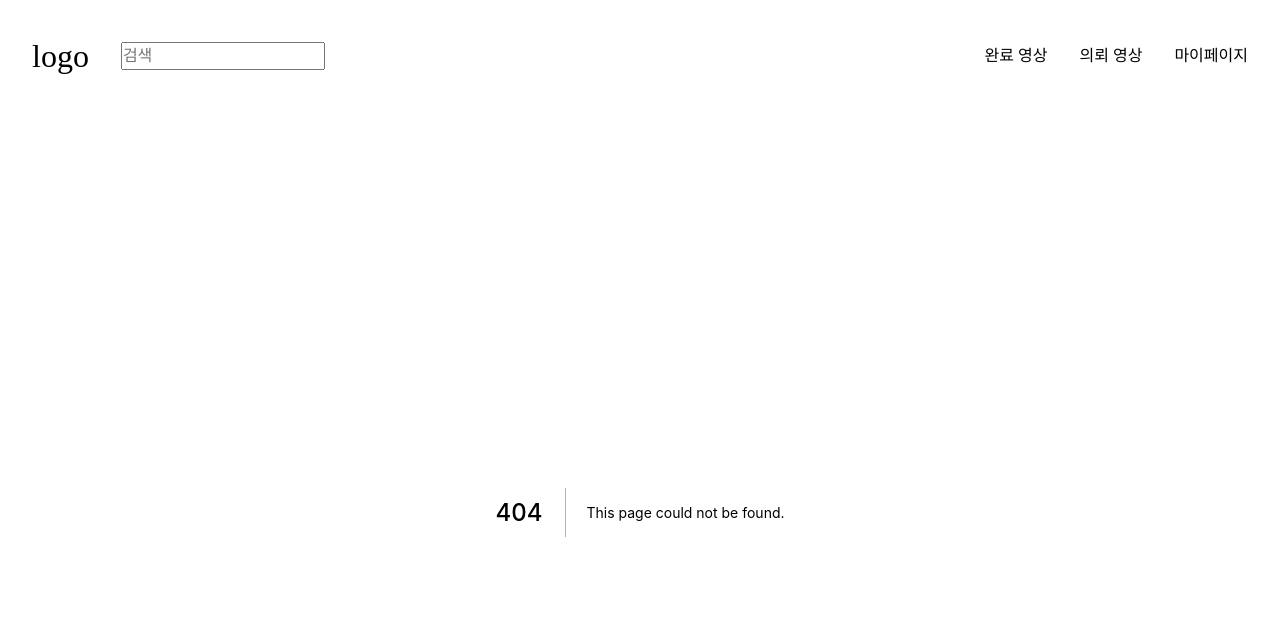
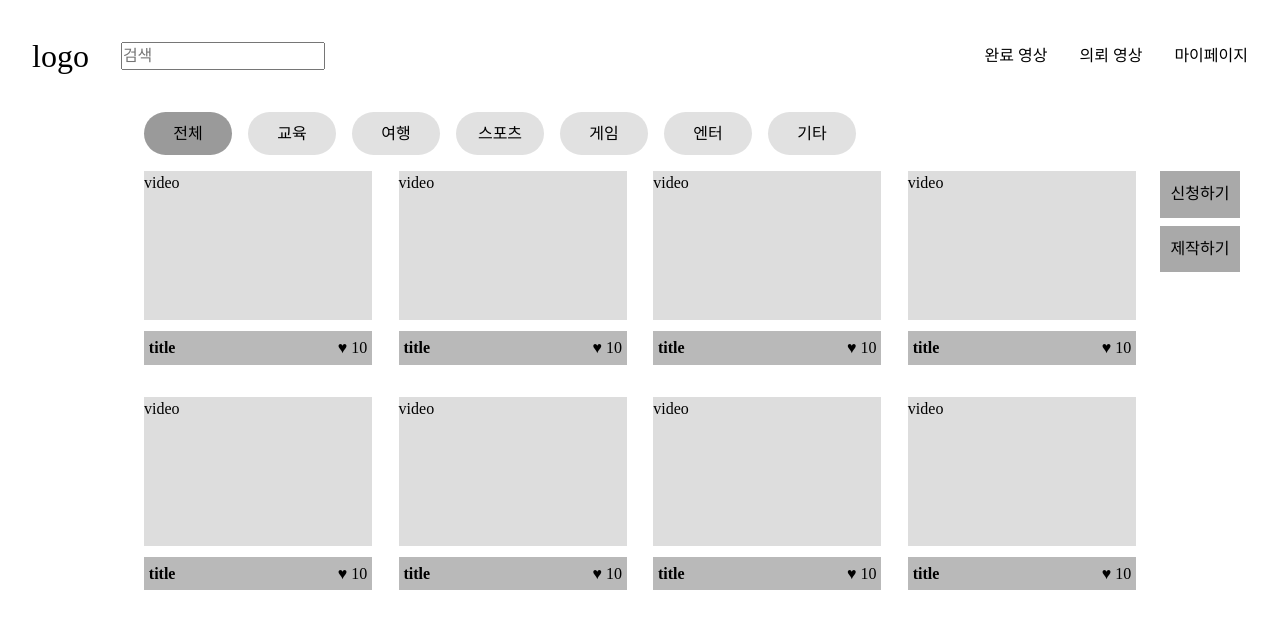
Before and after one commit to LTH-panda/dara-client, a Next.js app: page /complete in a window 1280 px wide. Before the commit this address had no page. Shown: the top 628 px of the page. Built offline with nearby package versions, Linux system fonts and the light colour scheme; what emotion-reset would draw is missing.

Commit message:
ADD: 완료 영상 페이지 추가

```diff
--- /dev/null
+++ b/src/pages/complete/index.tsx
@@ -0,0 +1,70 @@
+import styled from "@emotion/styled";
+import Category from "components/modules/Category";
+import VideoList from "components/templates/Video/VideoList";
+import { ListButtons } from "components/modules";
+import React, { useState, useCallback } from "react";
+
+const videolist = [
+  {
+    title: "title",
+    video: "video",
+    like: 10,
+  },
+  {
+    title: "title",
+    video: "video",
+    like: 10,
+  },
+  {
+    title: "title",
+    video: "video",
+    like: 10,
+  },
+  {
+    title: "title",
+    video: "video",
+    like: 10,
+  },
+  {
+    title: "title",
+    video: "video",
+    like: 10,
+  },
+  {
+    title: "title",
+    video: "video",
+    like: 10,
+  },
+  {
+    title: "title",
+    video: "video",
+    like: 10,
+  },
+  {
+    title: "title",
+    video: "video",
+    like: 10,
+  },
+];
+
+function CompletePage() {
+  const [category, setCategory] = useState("all");
+  const onSelect = useCallback(
+    (cate: React.SetStateAction<string>) => setCategory(cate),
+    []
+  );
+  return (
+    <Container>
+      <Category onSelect={onSelect} cate={category} />
+      <ListButtons />
+      <VideoList videolist={videolist} />
+    </Container>
+  );
+}
+
+export default CompletePage;
+
+const Container = styled.div`
+  margin: auto;
+  padding: 0 9rem;
+`;
```
